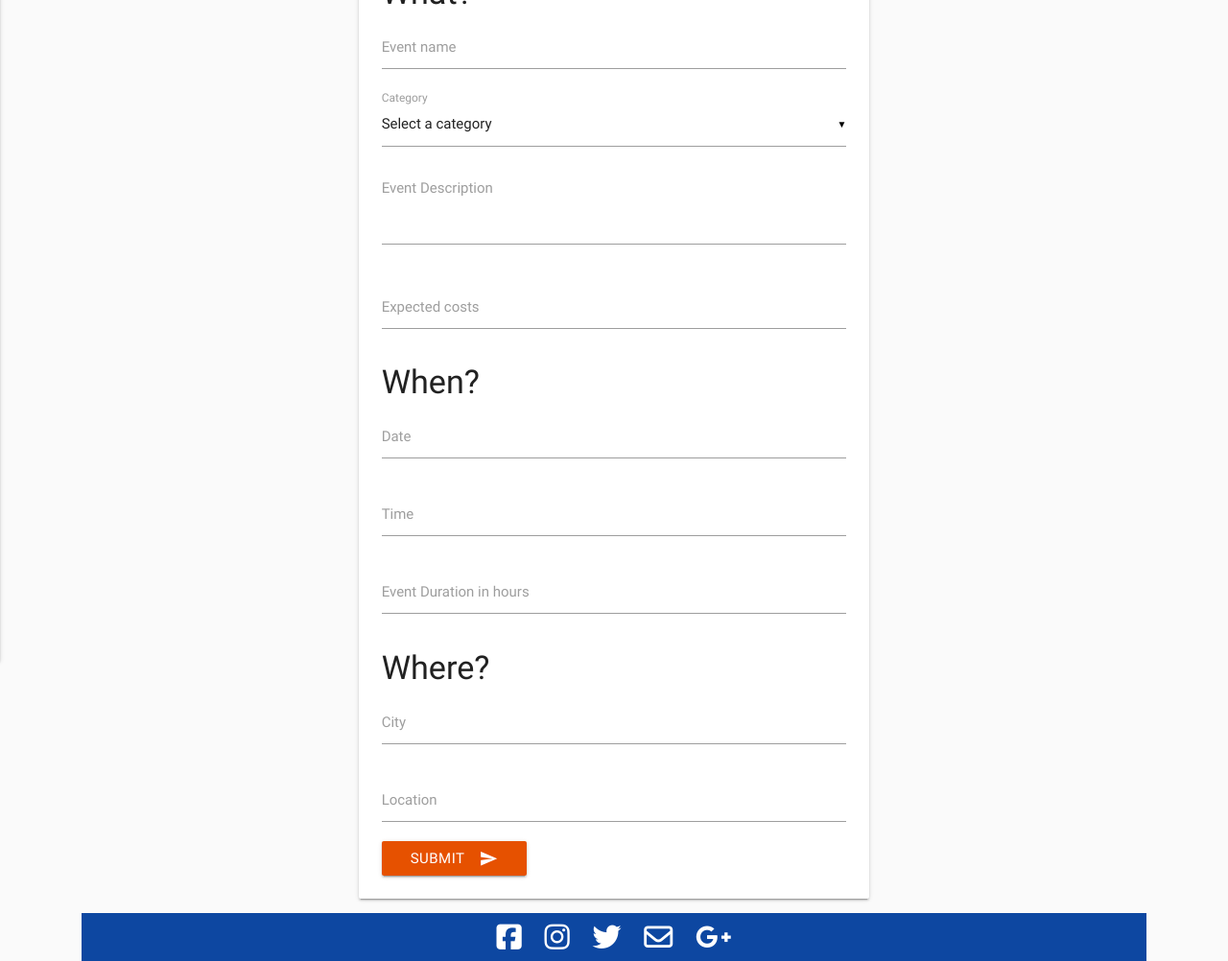
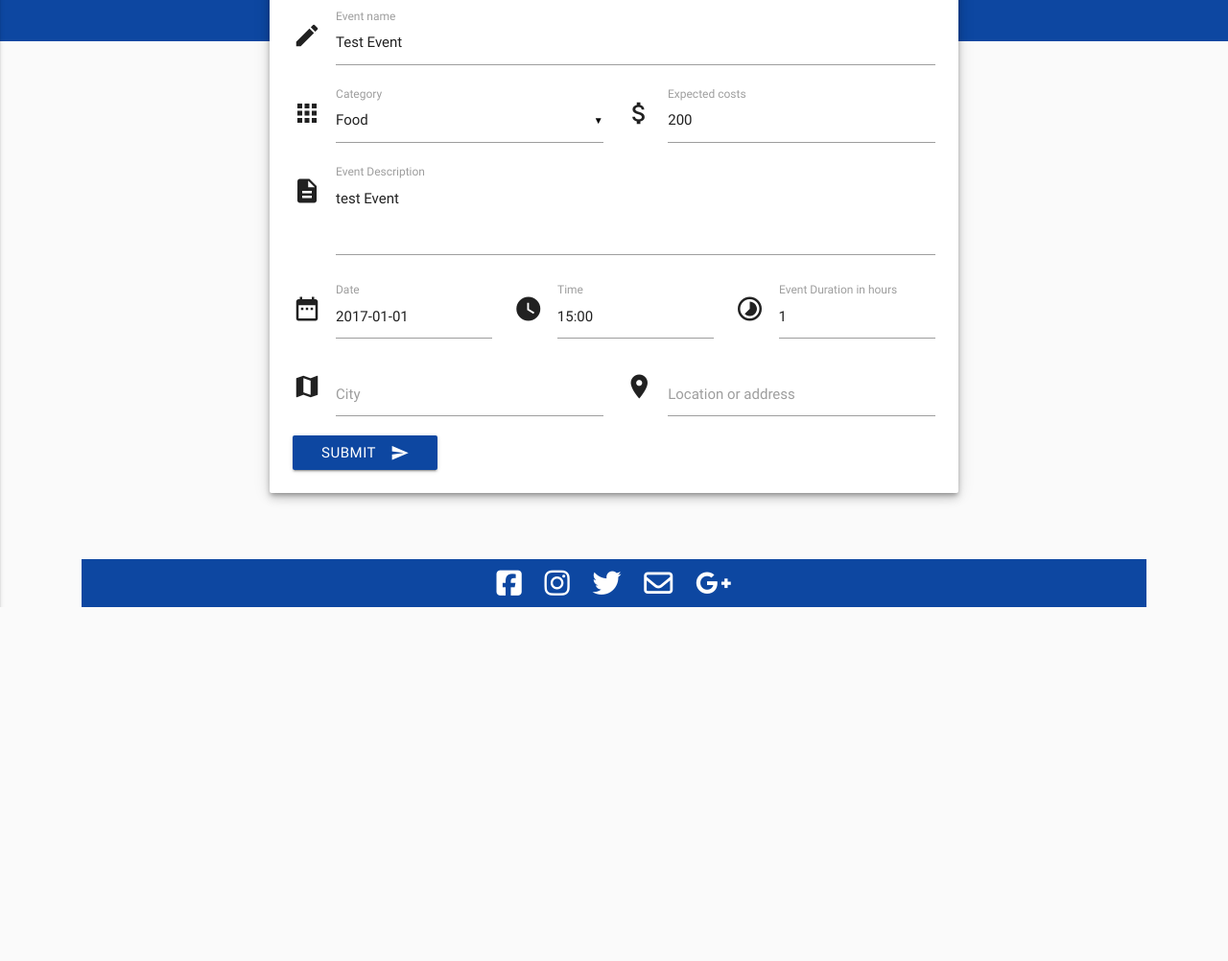
Before and after one commit to thiagoferreiraw/mixapp, a Django app: page /events/new/ in a window 1280 px wide. Shown: the part 171-1173 px from the top of the page at 96% size. After the commit the page ends 804 px from the top, so only its background shows below. Run offline with Django 3.2, Linux system fonts and the light colour scheme; the visitor is signed in with stand-in values (Sample User, id 1); data comes from the database, SQL or seed files in the repository; some libraries are stand-ins or nearby versions.

Commit message:
Event create

```diff
--- a/app/templates/layout/menu.html
+++ b/app/templates/layout/menu.html
@@ -8,6 +8,7 @@
                 </a>
                 <ul class="right hide-on-med-and-down">
                     {% if user.is_authenticated %}
+                    <li><a href="{% url "create_event" %}">Host a MIXs</a></li>
                     <li><a class="dropdown-button" href="#!" data-activates="dropdown1">
                         <i class="material-icons left">person</i>
                         <strong>{{ user.username|truncatechars:15 }}</strong>
--- a/events/forms.py
+++ b/events/forms.py
@@ -7,24 +7,15 @@ class EventCreateForm(ModelForm):
     def __init__(self, *args, **kwargs):
         super(ModelForm, self).__init__(*args, **kwargs)
         self.fields['hosted_by'].widget = HiddenInput()
-        self.fields['hosted_by'].required = False
         self.fields['city'].widget = HiddenInput()
-        self.fields['city'].required = False
-        self.fields['category'].required = False
+        self.fields['location'].widget = HiddenInput()
         self.fields['category'].empty_label = "Select a category"
         self.fields['description'].widget = Textarea(attrs={'class': 'materialize-textarea'})
         self.fields['duration'].widget.attrs['min'] = 1
         self.fields['duration'].widget.attrs['max'] = 8
+        self.fields['date'].widget.attrs['class'] = "datepicker"
+        self.fields['time'].widget.attrs['class'] = "timepicker"
 
     class Meta:
         model = Event
         fields = ('name', 'description', 'duration', 'date', 'time', 'city', 'category', 'location', 'expected_costs', 'hosted_by')
-
-    def save(self, commit=True, user_id=None):
-        event = super(EventCreateForm, self).save()
-
-        event.hosted_by_id = user_id
-
-        event.save()
-
-        return event
--- a/events/gateways.py
+++ b/events/gateways.py
@@ -19,7 +19,6 @@ class PlacesGateway():
     def get_places_by_id(self, place_id, language):
         url = self.base_url + "maps/api/place/details/json"
         query = {
-            'types': "(cities)",
             'placeid': place_id,
             'language': language,
             'key': settings.TOKEN_GOOGLE_PLACES_API
--- a/events/templates/events/create_event.html
+++ b/events/templates/events/create_event.html
@@ -2,79 +2,93 @@
 {% load static %}
 
 {% block content %}
-<div class="container" style="min-height: 80vh">
+<div class="blue darken-4" style="height: 150px;"></div>
+<div class="container" style="min-height: 80vh; margin-top: -100px;">
     <div class="row">
-        <div class="col s12 m8 offset-m2 l6 offset-l3">
-            <div class="card white">
+        <div class="col s12 m8 offset-m2 ">
+            <div class="card white z-depth-3">
                 <div class="card-content">
                     <span class="card-title">Create Event</span>
                     <form method="post">
                         {% csrf_token %}
-                        <h4>What?</h4>
+
                         <span class="red-text">{{ form.non_field_errors }}</span>
                         <div class="input-field ">
-                          {{ form.name.errors }}
+                            <i class="material-icons prefix">edit</i>
                             {{ form.name }}
                             <label for="{{ form.name.id_for_label }}">Event name </label>
+                          <span class="red-text">{{ form.name.errors }}</span>
                         </div>
 
-                        <div class="input-field input-categories">
-                          {{ form.category.errors }}
+                        <div class="row">
+                            <div class="input-field col m6">
+                                <i class="material-icons prefix">apps</i>
                               {{ form.category }}
                                 <label for="{{ form.category.id_for_label }}">Category </label>
+                              <span class="red-text">{{ form.category.errors }}</span>
+                            </div>
+
+                            <div class="input-field col m6">
+                                <i class="material-icons prefix">attach_money</i>
+                              {{ form.expected_costs }}
+                                <label for="{{ form.expected_costs.id_for_label }}">Expected costs </label>
+                              <span class="red-text">{{ form.expected_costs.errors }}</span>
+                            </div>
+                        </div>
+
+                        <div class="input-field ">
+                            <i class="material-icons prefix">description</i>
+                          {{ form.description }}
+                          <label for="{{ form.description.id_for_label }}">Event Description </label>
+                          <span class="red-text">{{ form.description.errors }}</span>
                         </div>
 
 
-                        <div class="input-field ">
-                          {{ form.description.errors }}
-                          {{ form.description }}
-                          <label for="{{ form.description.id_for_label }}">Event Description </label>
+
+                        <div class="row">
+                            <div class="input-field col m4">
+                                <i class="material-icons prefix">date_range</i>
+                                 {{ form.date }}
+                                <label for="{{ form.date.id_for_label }}">Date</label>
+                              <span class="red-text">{{ form.date.errors }}</span>
                             </div>
 
-                        <div class="input-field ">
-                          {{ form.expected_costs.errors }}
-                          {{ form.expected_costs }}
-                            <label for="{{ form.expected_costs.id_for_label }}">Expected costs </label>
+                            <div class="input-field col m4">
+                                <i class="material-icons prefix">watch_later</i>
+                              {{ form.time }}
+                                <label for="{{ form.time.id_for_label }}">Time</label>
+                              <span class="red-text">{{ form.time.errors }}</span>
+                            </div>
+
+                            <div class="input-field col m4">
+                                <i class="material-icons prefix">timelapse</i>
+                              {{ form.duration }}
+                                <label for="{{ form.duration.id_for_label }}">Event Duration in hours </label>
+                              <span class="red-text">{{ form.duration.errors }}</span>
+                            </div>
                         </div>
 
 
-                        <h4>When?</h4>
-                        <div class="input-field ">
-                          {{ form.date.errors }}
-                            <input type="text" class="datepicker" name="date">
-                            <label for="{{ form.date.id_for_label }}">Date</label>
-                        </div>
-
-                        <div class="input-field ">
-                          {{ form.time.errors }}
-                          <input type="text" class="timepicker" name="time">
-                            <label for="{{ form.time.id_for_label }}">Time</label>
-                        </div>
-
-                        <div class="input-field ">
-                          {{ form.duration.errors }}
-                          {{ form.duration }}
-                            <label for="{{ form.duration.id_for_label }}">Event Duration in hours </label>
+                        <div class="row">
+                            <div class="input-field col m6 ">
+                                <i class="material-icons prefix">map</i>
+                                <input id="city_google_maps" type="text" required/>
+                                <input id="city_place_id" name="city_place_id" type="hidden"/>
+                                <label for="city_google_maps">City </label>
+                                <span class="red-text">{{ form.city.errors }}</span>
                             </div>
 
 
-                        <h4>Where?</h4>
-
-                        <div class="input-field ">
-                            <input id="city_google_maps" type="text" required/>
-                            <input id="city_place_id" name="city_place_id" type="hidden"/>
-                            <label for="city_google_maps">City </label>
+                            <div class="input-field col m6">
+                                <i class="material-icons prefix">place</i>
+                                <input id="location_google_maps" type="text" size="50" required/>
+                                <input id="location_place_id" name="location_place_id" type="hidden"/>
+                                <label for="location_place_id">Location or address</label>
+                                <span class="red-text">{{ form.location.errors }}</span>
+                            </div>
                         </div>
 
-
-                        <div class="input-field ">
-                          {{ form.location.errors }}
-                            <input id="location_google_maps" type="text" size="50" required/>
-                            <input id="location_place_id" name="location_place_id" type="hidden"/>
-                            <label for="location_place_id">Location </label>
-                        </div>
-
-                        <button type="submit" class="waves-effect waves-light btn orange darken-4">
+                        <button type="submit" class="waves-effect waves-light btn blue darken-4">
                             Submit <i class="material-icons right">send</i>
                         </button>
                     </form>
@@ -85,13 +99,14 @@
     </div>
 </div>
 <script>
-    function init() {
+
+    function init_autocomplete_maps() {
         var city_input = document.getElementById('city_google_maps');
         var location_input = document.getElementById('location_google_maps');
         var autocomplete_city = new google.maps.places.Autocomplete(city_input, {types: ['(cities)']});
-        var autocomplete_location = new google.maps.places.Autocomplete(location_input);
+        var autocomplete_location = new google.maps.places.Autocomplete(location_input, {strictBounds: true});
 
-        autocomplete_city.addListener('place_changed', function() {
+        autocomplete_city.addListener('place_changed', function(e) {
             var place = autocomplete_city.getPlace();
             if (!place.geometry) {
                 // User entered the name of a Place that was not suggested and
@@ -103,11 +118,9 @@
             console.log(place);
             document.getElementById("city_place_id").setAttribute('value', place.place_id);
 
-            var circle = new google.maps.Circle({
-                center: place.geometry.location,
-                radius: 10000
-             });
-            autocomplete_location.setBounds(circle.getBounds());
+            autocomplete_location.setBounds(place.geometry.viewport);
+            //autocomplete_location.setComponentRestrictions({locality: place.place_id})
+
         });
 
         autocomplete_location.addListener('place_changed', function() {
@@ -119,14 +132,28 @@
                 window.alert("No details available for input: '" + place.name + "'");
                 return;
             }
-            console.log(place);
+
             document.getElementById("location_place_id").setAttribute('value', place.place_id);
         });
     }
 
-    google.maps.event.addDomListener(window, 'load', init);
+    google.maps.event.addDomListener(window, 'load', init_autocomplete_maps);
 
+    $(document).ready(function(){
+        // Form validation...
+        $('form').submit(function (e) {
 
+            city_place_id = $("#city_place_id").val();
+            location_place_id = $("#location_place_id").val();
+
+            if (!location_place_id || !city_place_id){
+                alert("Please choose correctly a city and a location")
+                e.preventDefault();
+                return;
+            }
+
+        });
+    });
 
 </script>
 
--- a/events/views/create_event_view.py
+++ b/events/views/create_event_view.py
@@ -1,9 +1,9 @@
 from django.shortcuts import render, redirect
-from django.contrib.auth.models import User
 from django.contrib import messages
 from events.forms import EventCreateForm
 from django.views.generic import View
 from events.services import PlacesService
+
 
 class EventCreateView(View):
     template_name = "events/create_event.html"
@@ -12,7 +12,19 @@ class EventCreateView(View):
         self.places_service = PlacesService()
 
     def get(self, request):
-        form = EventCreateForm()
+
+        form = EventCreateForm(initial={
+            'name': "Test Event",
+            'description': "test Event",
+            'duration': 1,
+            'date': "2017-01-01",
+            'time': "15:00",
+            'expected_costs': 200,
+            #'hosted_by': user.id,
+            'category': 1,
+            #'city_place_id': 'ChIJN1t_tDeuEmsRUsoyG83frY4',
+            #'location_place_id': 'ChIJN1t_tDeuEmsRUsoyG83frY4'
+        })
         return render(request, self.template_name,
                       {'form': form, 'user': request.user})
 
@@ -20,13 +32,15 @@ class EventCreateView(View):
 
         request = self.get_city(request)
         request = self.get_location(request)
+        request.POST['hosted_by'] = request.user.id
 
         form = EventCreateForm(request.POST)
         if form.is_valid():
-            form.save(user_id=request.user.id)
-            messages.success(request,'Event created successfully')
+            form.save()
+            messages.success(request, 'Event created successfully')
             return redirect("create_event")
 
+        print(form.errors)
         return render(request, self.template_name,
                       {'form': form,  'user': request.user})
 
```
Also changed, not shown: events/models.py (+8 -5 lines), events/tests.py (+27 -17 lines), events/migrations/0003_auto_20171025_2319.py (added), events/migrations/0004_auto_20171025_2320.py (added). Lines whose indentation alone changed are shown as unchanged.
